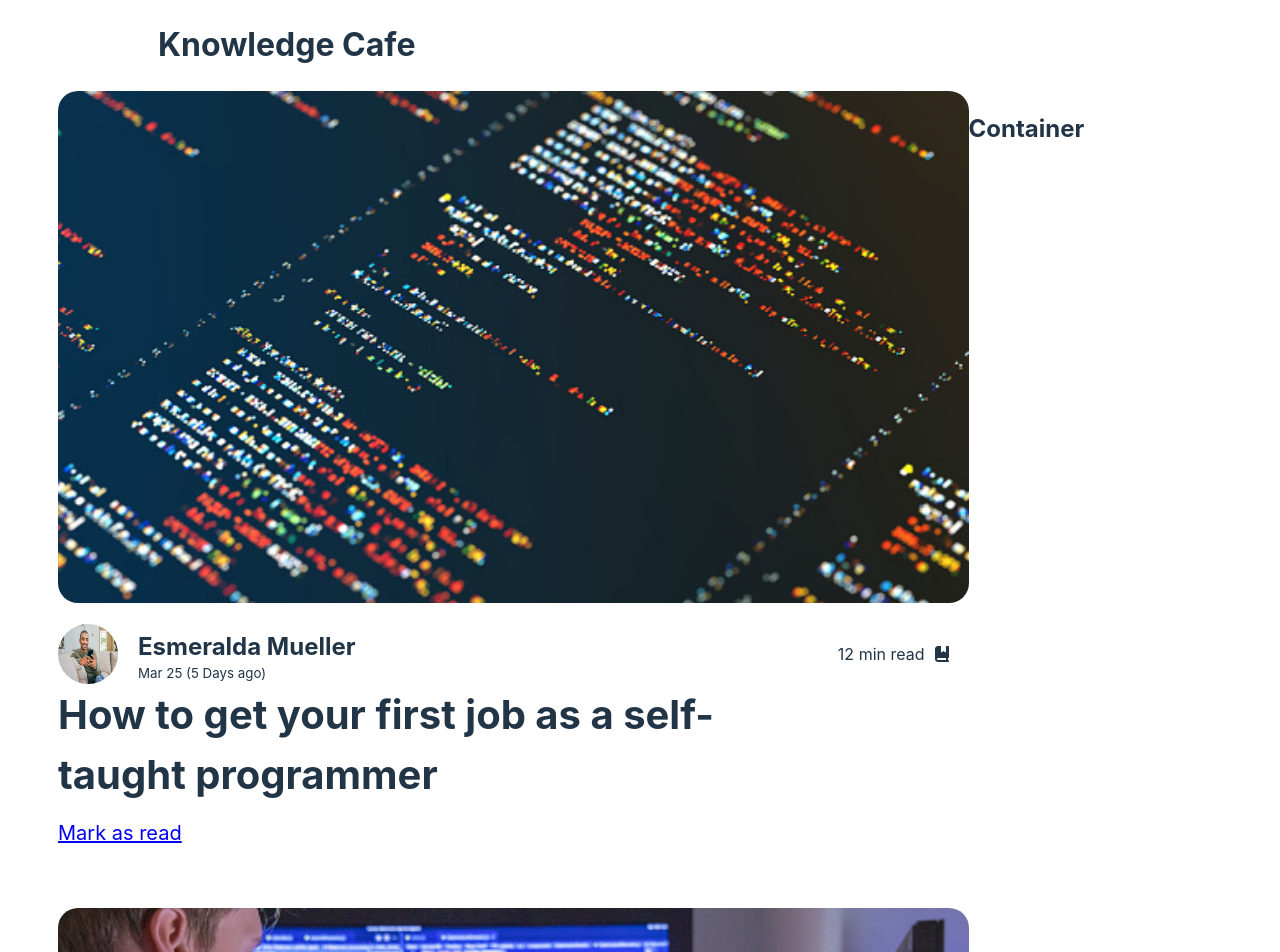
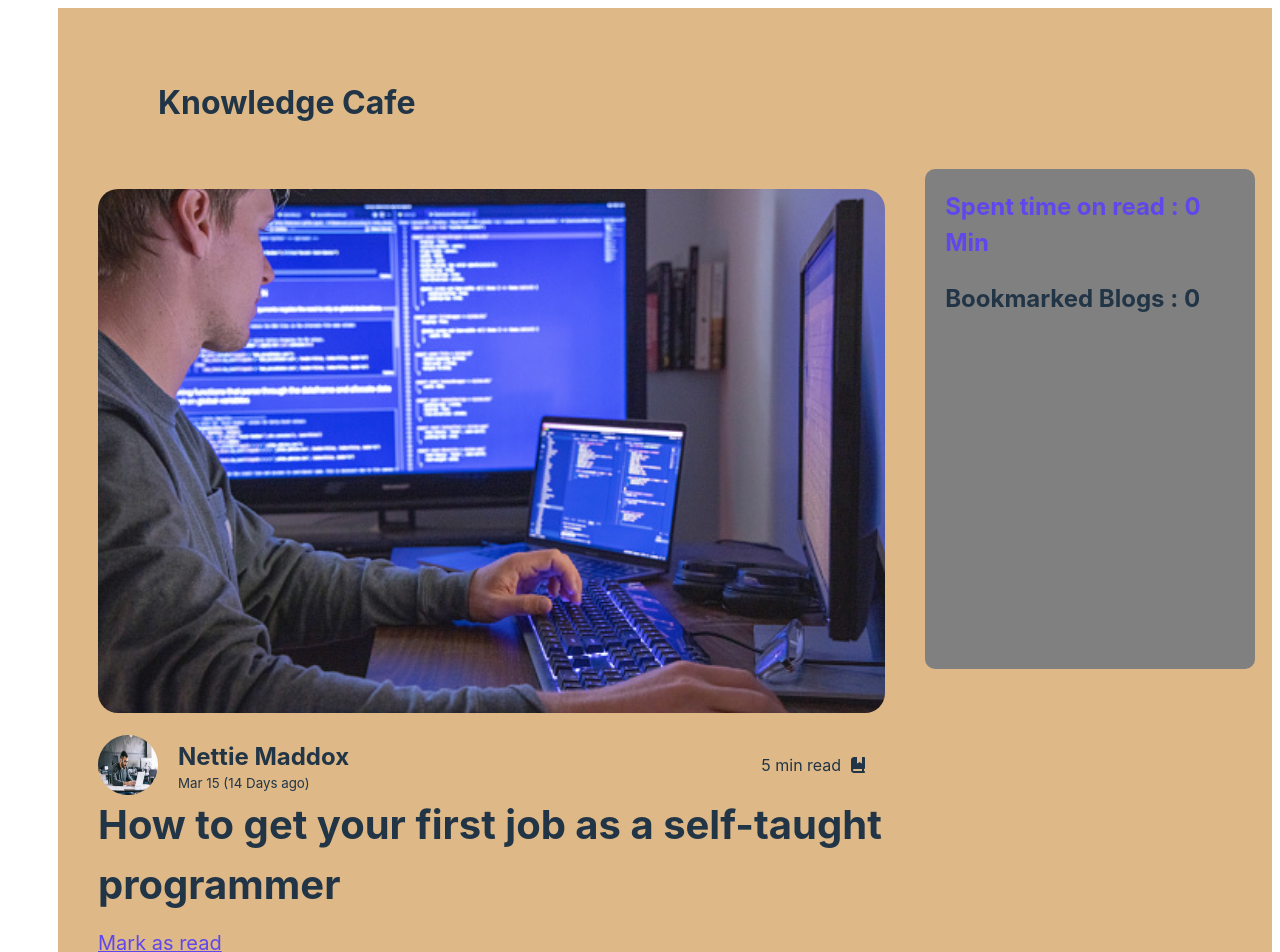
Before and after one commit to jahirul94/knowledge-cafe, a React (Vite) app: page / in a window 1280 px wide. Shown: the top 952 px of the page. Built offline with nearby package versions, Linux system fonts and the light colour scheme.

Commit message:
complate cart option

```diff
--- a/index.html
+++ b/index.html
@@ -4,7 +4,7 @@
     <meta charset="UTF-8" />
     <link rel="icon" type="image/svg+xml" href="/vite.svg" />
     <meta name="viewport" content="width=device-width, initial-scale=1.0" />
-    <title>Vite + React</title>
+    <title>PH-B7A8</title>
   </head>
   <body>
     <div id="root"></div>
--- a/public/user.json
+++ b/public/user.json
@@ -1,19 +1,12 @@
 [
-  {
-    "id": "6425bb2fee2a25f7452c9f74",
-    "user_picture": "./user-image/user-1.jpg",
-    "img": "./image/img_1.jpg",
-    "last_seen": "Mar 25 (5 Days ago)",
-    "name": "Esmeralda Mueller",
-     "read" : "12 min read"
-  },
   {
     "id": "6425bb2ff7b8d48b7b1067f0",
     "user_picture": "./user-image/user-2.jpg",
     "img": "./image/img_2.jpg",
     "last_seen":"Mar 15 (14 Days ago)",
     "name": "Nettie Maddox",
-    "read" : "5 min read"
+    "read" : 5 ,
+    "title" : "How to get your first job as a self-taught programmer"
   },
   {
     "id": "6425bb2fb0fc54e7c793ce29",
@@ -21,7 +14,8 @@
     "img": "./image/img_3.jpg",
     "last_seen": "Mar 27 (3 Days ago)",
     "name": "Everett Boyd",
-    "read" : "7 min read"
+    "read" : 7 ,
+    "title" : "How to get your first job as a self-taught programmer"
   },
   {
     "id": "6425bb2f4cc6a2c0ac377d6a",
@@ -29,23 +23,8 @@
     "img": "./image/img_4.jpg",
     "last_seen":"Mar 29 (1 Days ago)",
     "name": "Patty Ballard",
-    "read" : "6 min read"
-  },
-  {
-    "id": "6425bb2f3d07baaa96fc2375",
-    "user_picture": "./user-image/user-5.jpg",
-    "img": "./image/img-5.jpg",
-    "last_seen": "Mar 30",
-    "name": "Amie Copeland",
-    "read" : "5 min read"
-  },
-  {
-    "id": "6425bb2f81eaf05bec809082",
-    "user_picture": "./user-image/user-6.jpg",
-    "img": "./image/img-6.jpg",
-    "last_seen":"Mar 29 (1 Days ago)",
-    "name": "Duncan Bennett",
-    "read" : "15 min read"
+    "read" : 6 ,
+    "title" : "How to get your first job as a self-taught programmer"
   },
   {
     "id": "6425bb2f9cf207ea4c79b305",
@@ -53,6 +32,7 @@
     "img": "./image/img-7.jpg",
     "last_seen": "Mar 20 (2 Days ago)",
     "name": "Ebony Wheeler",
-    "read" : "20 min read"
+    "read" : 20 ,
+    "title" : "How to get your first job as a self-taught programmer"
   }
 ]
--- a/src/App.css
+++ b/src/App.css
@@ -1,7 +1,8 @@
 #root {
    margin-left: 50px;
    margin-top: 0;
-   padding-top: 0;
+   padding-top: 50px;
+   background-color: burlywood;
 }
 
 .logo {
--- a/src/component/Cart/Cart.css
+++ b/src/component/Cart/Cart.css
@@ -1,4 +1,28 @@
 .main-Cart{
     display: grid;
-    grid-template-columns: 3fr 1fr;
+    grid-template-columns: 5fr 2fr;
 }
+
+.display-details{
+    background-color: gray;
+    width: 95%;
+    border-radius: 10px;
+    margin-top: 20px;
+    position: sticky;
+    top: 0;
+    height: 500px;
+}
+.spent-time{
+      color: #6047EC;
+      padding-left: 20px;
+      padding-right: 10px;
+}
+.book-mark-blog{
+    padding-left: 20px;
+    padding-right: 10px;
+    width: 100%;
+}
+
+.book-marks{
+    padding-bottom: 50px;
+}
--- a/src/component/Cart/Cart.jsx
+++ b/src/component/Cart/Cart.jsx
@@ -11,15 +11,46 @@ const Cart = () => {
       .then(res => res.json())
       .then(data => setUsers(data))
   },[]);
+
+//   show Spent time section
+  const [updateTime , setUpdateTime] = useState(0);
+  const calculateTotalTime = time =>{
+      const field = JSON.parse(updateTime)
+      const newTime = field + time;
+      setUpdateTime(newTime);
+  };
+//  bookmark update
+const [updateBM , setUpdateBM] = useState(0);
+ const calculateBookMark =()=>{
+    const bmField = JSON.parse(updateBM);
+     const newBM = bmField + 1 ;
+     setUpdateBM(newBM)
+ }
+//   bookmarksmarks
+
+ const [bookmarks , setBookmarks] = useState([]);
+   const showBookmarks = title =>{
+        const oldTitle = bookmarks ;
+        const newTitle = oldTitle + title;
+        setBookmarks(newTitle)
+   }
+
+
     return (
         <div className='main-Cart'>
             <div>
                 {
-                    users.map(user =><SingleCards user = {user} key ={user.id}></SingleCards>)
+                    users.map(user =><SingleCards user = {user} key ={user.id} calculateTotalTime={calculateTotalTime} calculateBookMark={calculateBookMark}  showBookmarks={showBookmarks}></SingleCards>)
                 }
             </div>
-            <div>
-                 <h2>Container</h2>
+            <div className='display-details'>
+                 <div className='spent-time'>
+                      <h2>Spent time on read : {updateTime} Min </h2>
+                 </div>
+                 <div className='book-mark-blog'>
+                        <h2>Bookmarked Blogs : {updateBM}</h2>
+                        <h4> {bookmarks}</h4>
+                 </div>
             </div>
         </div>
     );
--- a/src/component/SingleCards/SingleCards.css
+++ b/src/component/SingleCards/SingleCards.css
@@ -1,3 +1,9 @@
+.single-Cards{
+    margin: 20px;
+    padding: 20px;
+    border-radius: 20px;
+}
+
 .single-Cards img{
     width: 100%;
     border-radius: 20px;
@@ -39,3 +45,8 @@
     margin-top: -20px;
     font-size: 20px;
 }
+
+.markAsLink a{
+    text-decoration: underline#6047EC;
+    color: #6047EC;
+}
--- a/src/component/SingleCards/SingleCards.jsx
+++ b/src/component/SingleCards/SingleCards.jsx
@@ -1,11 +1,14 @@
-import React from 'react';
+import React, { useState } from 'react';
 import { FontAwesomeIcon } from '@fortawesome/react-fontawesome'
 import { faBookBookmark, faCoffee } from '@fortawesome/free-solid-svg-icons'
 import './SingleCards.css'
 
-const SingleCards = ({user}) => {
-    const {img , user_picture , name , last_seen , read} = user ;
-    console.log(user)
+const SingleCards = (props) => {
+    const {img , user_picture , name , last_seen , read , title} =props.user ;
+     const calculateTotalTime = props.calculateTotalTime;
+     const calculateBookMark = props.calculateBookMark;
+     const  showBookmarks = props.showBookmarks;
+    // console.log(user)
     return (
         <div className='single-Cards'>
               <img src={img} alt="" />
@@ -18,13 +21,13 @@ const SingleCards = ({user}) => {
                         </div>
                     </div>
                     <div className='bookmark'>
-                        <p>{read}</p>
-                        <FontAwesomeIcon icon={faBookBookmark} />
+                        <p>{read} min read</p>
+                        <FontAwesomeIcon onClick={()=>showBookmarks(title)} icon={faBookBookmark} />
                     </div>
                </div>
-              <h2 className='text'>How to get your first job as a self- <br/> taught programmer</h2>
+              <h2 className='text'>{title}</h2>
             <div className='markAsLink'>
-                 <a href="./mark">Mark as read</a>
+                 <a  onClick={()=>calculateTotalTime(read)}>Mark as read</a>
             </div>
         </div>
     );
```
